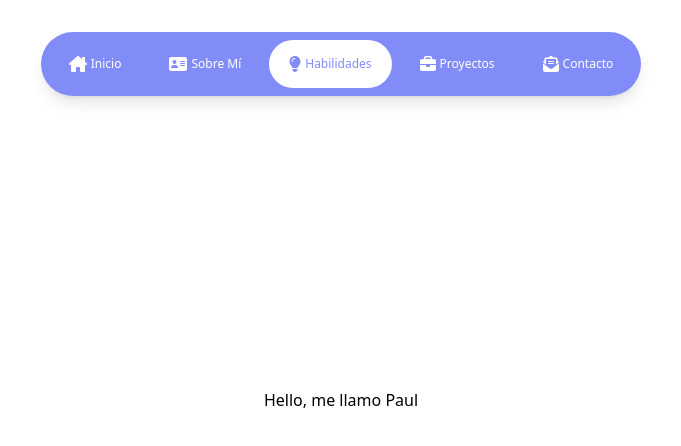
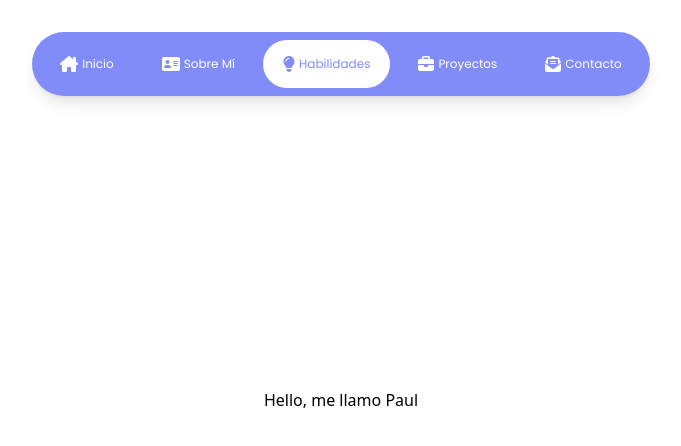
Before and after one commit to bryandelgado99/My-Portfolio, a React (Vite) app: page / in a window 1280 px wide. Shown: the top 446 px of the page, without its empty margins (299-980 px from the left). Built offline with nearby package versions, Linux system fonts and the light colour scheme.

Commit message:
Agregado de fuentes personalizadas para el entorno del sitio

```diff
--- a/index.html
+++ b/index.html
@@ -3,6 +3,9 @@
   <head>
     <meta charset="UTF-8" />
     <link rel="icon" type="image/svg+xml" href="/vite.svg" />
+    <link rel="preconnect" href="https://fonts.googleapis.com">
+    <link rel="preconnect" href="https://fonts.gstatic.com" crossorigin>
+    <link href="https://fonts.googleapis.com/css2?family=Open+Sans:ital,wght@0,300..800;1,300..800&display=swap" rel="stylesheet">
     <meta name="viewport" content="width=device-width, initial-scale=1.0" />
     <title>Vite + React</title>
   </head>
--- a/src/components/Navbar.jsx
+++ b/src/components/Navbar.jsx
@@ -66,29 +66,29 @@ function Navbar() {
 
                 {/* Botón de Inicio */}
                 <button
-                    className={`flex flex-col justify-center items-center sm:flex-row ${selected === 'inicio' ? 'bg-white text-indigo-400 animate__animated animate__fadeIn' : ''} ${selected !== 'inicio' ? 'hover:bg-indigo-500' : ''} gap-1 px-5 py-4 rounded-full transition duration-300 ease-in-out`}
+                    className={`flex flex-col justify-center items-center sm:flex-row ${selected === 'inicio' ? 'bg-white text-indigo-400 animate__animated animate__fadeIn' : ''} ${selected !== 'inicio' ? 'sm:hover:bg-indigo-500' : ''} gap-1 px-5 py-4 rounded-full transition duration-300 ease-in-out`}
                     onClick={() => handleClick('inicio')}
                 >
                     <FontAwesomeIcon icon={faHouseChimney} className="text-base sm:text-md"/>
-                    <span className={`${selected === 'inicio' ? 'block' : 'hidden'} sm:block text-xs sm:text-md`}>Inicio</span>
+                    <span className={`${selected === 'inicio' ? 'block' : 'hidden'} sm:block text-xs sm:text-md font-label`}>Inicio</span>
                 </button>
 
                 {/* Botón de Acerca De */}
                 <button
-                    className={`flex flex-col justify-center items-center sm:flex-row ${selected === 'acerca' ? 'bg-white text-indigo-400 animate__animated animate__fadeIn' : ''} ${selected !== 'acerca' ? 'hover:bg-indigo-500' : ''} gap-1 px-5 py-4 rounded-full transition duration-300 ease-in-out`}
+                    className={`flex flex-col justify-center items-center sm:flex-row ${selected === 'acerca' ? 'bg-white text-indigo-400 animate__animated animate__fadeIn' : ''} ${selected !== 'acerca' ? 'sm:hover:bg-indigo-500' : ''} gap-1 px-5 py-4 rounded-full transition duration-300 ease-in-out`}
                     onClick={() => handleClick('acerca')}
                 >
                     <FontAwesomeIcon icon={faAddressCard} className="text-base sm:text-md"/>
-                    <span className={`${selected === 'acerca' ? 'block' : 'hidden'} sm:block text-xs sm:text-md`}>Sobre Mí</span>
+                    <span className={`${selected === 'acerca' ? 'block' : 'hidden'} sm:block text-xs sm:text-md font-label`}>Sobre Mí</span>
                 </button>
 
                 {/* Botón de Habilidades */}
                 <button
-                    className={`flex flex-col justify-center items-center sm:flex-row ${selected === 'habilidades' ? 'bg-white text-indigo-400 animate__animated animate__fadeIn' : ''} ${selected !== 'habilidades' ? 'hover:bg-indigo-500' : ''} gap-1 px-5 py-4 rounded-full transition duration-300 ease-in-out`}
+                    className={`flex flex-col justify-center items-center sm:flex-row ${selected === 'habilidades' ? 'bg-white text-indigo-400 animate__animated animate__fadeIn' : ''} ${selected !== 'habilidades' ? 'sm:hover:bg-indigo-500' : ''} gap-1 px-5 py-4 rounded-full transition duration-300 ease-in-out`}
                     onClick={() => handleClick('habilidades')}
                 >
                     <FontAwesomeIcon icon={faLightbulb} className="text-base sm:text-md"/>
-                    <span className={`${selected === 'habilidades' ? 'block' : 'hidden'} sm:block text-xs sm:text-md`}>Habilidades</span>
+                    <span className={`${selected === 'habilidades' ? 'block' : 'hidden'} sm:block text-xs sm:text-md font-label`}>Habilidades</span>
                 </button>
 
                 {/* Botón de Proyectos */}
@@ -97,16 +97,16 @@ function Navbar() {
                     onClick={() => handleClick('proyectos')}
                 >
                     <FontAwesomeIcon icon={faBriefcase} className="text-base sm:text-md"/>
-                    <span className={`${selected === 'proyectos' ? 'block' : 'hidden'} sm:block text-xs sm:text-md`}>Proyectos</span>
+                    <span className={`${selected === 'proyectos' ? 'block' : 'hidden'} sm:block text-xs sm:text-md font-label`}>Proyectos</span>
                 </button>
 
                 {/* Botón de Contacto */}
                 <button
-                    className={`flex flex-col justify-center sm:flex-row items-center ${selected === 'contacto' ? 'bg-white text-indigo-400 animate__animated animate__fadeIn' : ''} ${selected !== 'contacto' ? 'hover:bg-indigo-500' : ''} gap-1 px-5 py-4 rounded-full transition duration-300 ease-in-out`}
+                    className={`flex flex-col justify-center sm:flex-row items-center ${selected === 'contacto' ? 'bg-white text-indigo-400 animate__animated animate__fadeIn' : ''} ${selected !== 'contacto' ? 'sm:hover:bg-indigo-500' : ''} gap-1 px-5 py-4 rounded-full transition duration-300 ease-in-out`}
                     onClick={() => handleClick('contacto')}
                 >
                     <FontAwesomeIcon icon={faEnvelopeOpenText} className="text-base sm:text-md"/>
-                    <span className={`${selected === 'contacto' ? 'block' : 'hidden'} sm:block text-xs sm:text-md`}>Contacto</span>
+                    <span className={`${selected === 'contacto' ? 'block' : 'hidden'} sm:block text-xs sm:text-md font-label`}>Contacto</span>
                 </button>
             </nav>
         </div>
--- a/src/index.css
+++ b/src/index.css
@@ -1,4 +1,6 @@
 @import 'animate.css';
+@import url('https://fonts.googleapis.com/css2?family=Open+Sans:ital,wght@0,300..800;1,300..800&display=swap');
+@import url('https://fonts.googleapis.com/css2?family=Open+Sans:ital,wght@0,300..800;1,300..800&family=Poppins:ital,wght@0,100;0,200;0,300;0,400;0,500;0,600;0,700;0,800;0,900;1,100;1,200;1,300;1,400;1,500;1,600;1,700;1,800;1,900&display=swap');
 
 @tailwind base;
 @tailwind components;
--- a/tailwind.config.js
+++ b/tailwind.config.js
@@ -5,7 +5,13 @@ export default {
     "./src/**/*.{js,ts,jsx,tsx}",
   ],
   theme: {
-    extend: {},
+    extend: {
+      fontFamily: {
+        title: ["Poppins", "sans-serif"],
+        body: ["Open Sans", "sans-serif"],
+        label: ["Poppins", "sans-serif"]
+      }
+    },
     darkMode: 'selector',
     screens:{
       'sm': '700px',
```
